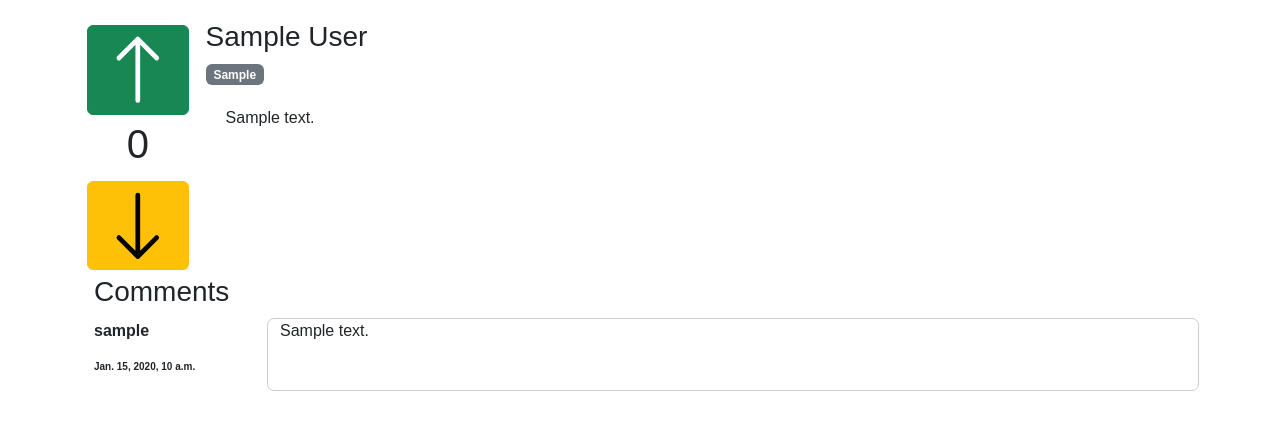
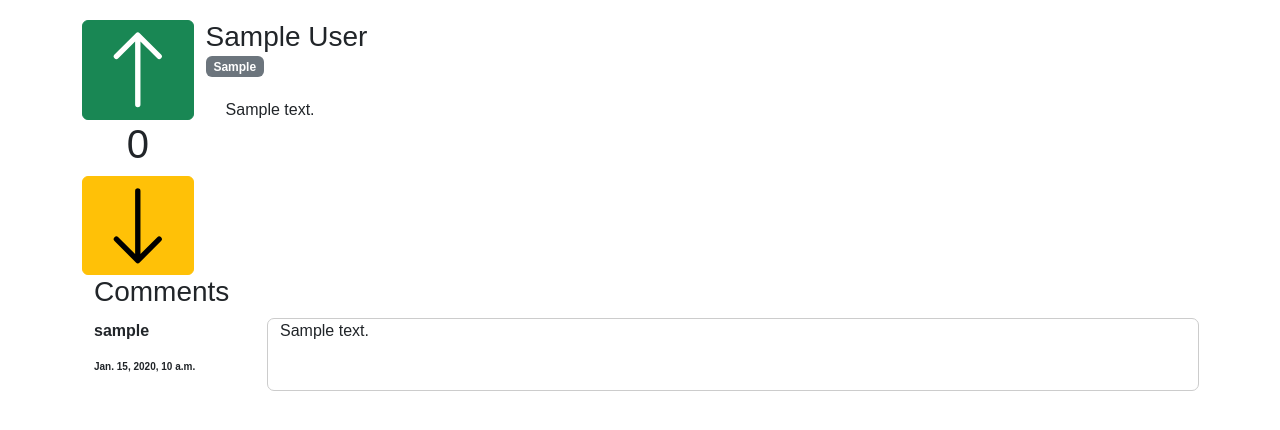
Before and after one commit to kiwi-lang/UserFeatures, a Django app: page /project/1/feature/1 in a window 1280 px wide. Shown: the part 66-496 px from the top of the page. Run offline with Django 3.2, Linux system fonts and the light colour scheme; tables that the repository leaves empty hold one stand-in row (values such as "Sample post"); some libraries are stand-ins or nearby versions.

Commit message:
Fix the style

```diff
--- a/userfeatures/userfeatures/static/userfeatures/styles.css
+++ b/userfeatures/userfeatures/static/userfeatures/styles.css
@@ -28,7 +28,7 @@
     display: inline;
 }
 
-.feature-title {
+.project-feature-title {
     display: inline-block;
 }
 
@@ -82,7 +82,7 @@
 
 
 .vote-outer {
-    padding: 5px
+    padding: 0px
 }
 
 .vote-sml {
--- a/userfeatures/userfeatures/templates/userfeatures/project.html
+++ b/userfeatures/userfeatures/templates/userfeatures/project.html
@@ -18,7 +18,7 @@
 <div class="container">
 
     <div>
-        <h1 class="feature-title">Suggestions ({{feature_count}})</h1>
+        <h1 class="project-feature-title">Suggestions ({{feature_count}})</h1>
 
         <div class="filters">
             <div class="btn-group" role="group" aria-label="Basic example">
```
